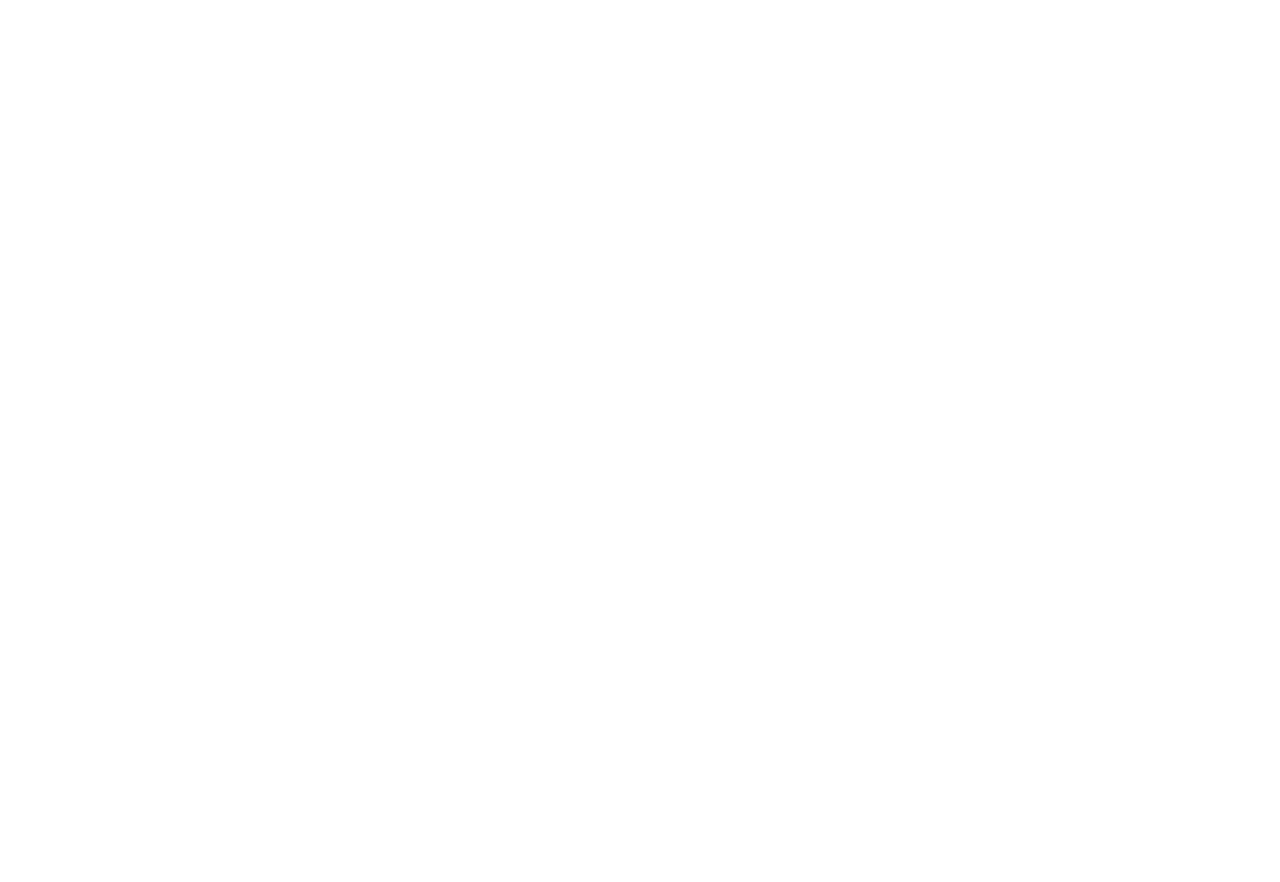
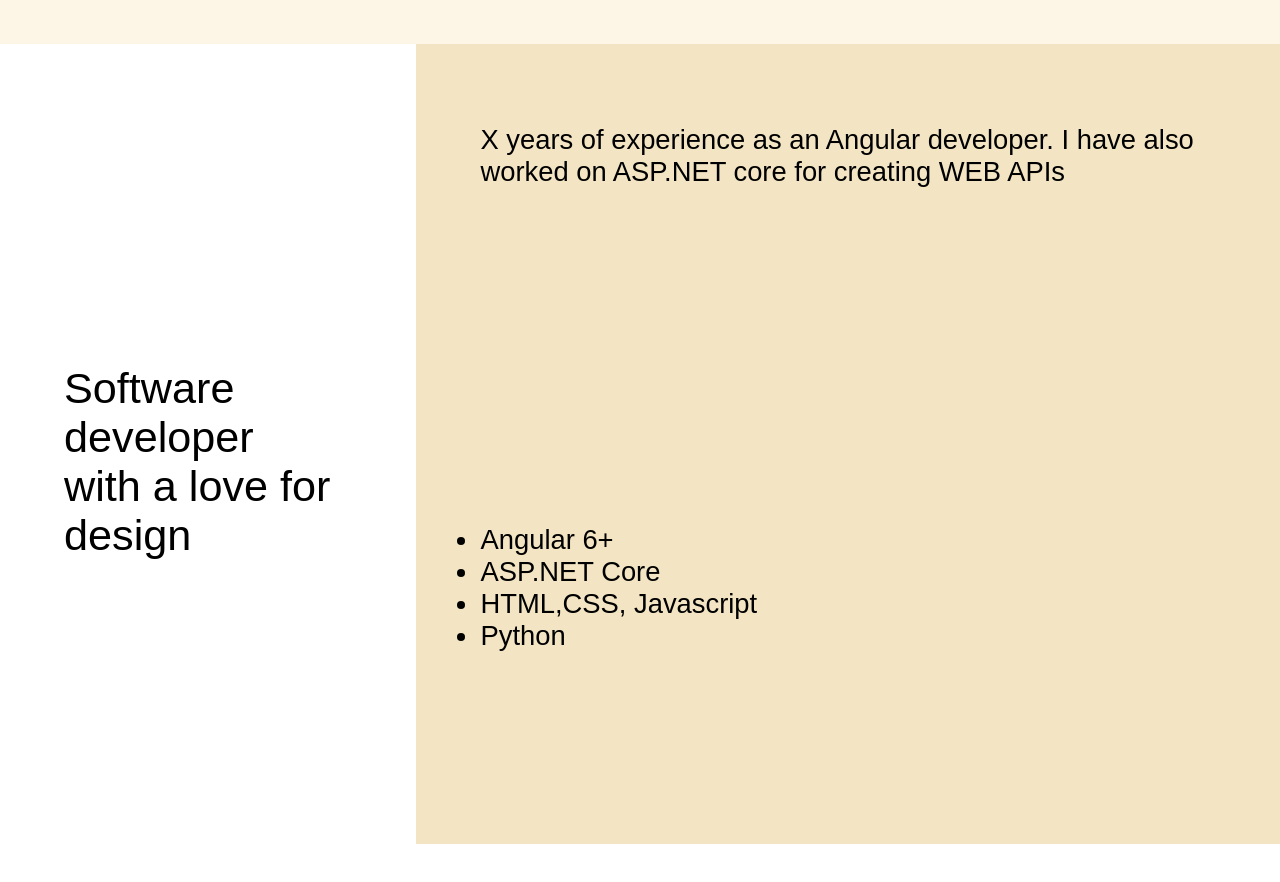
Before and after one commit to AbhishekAjoy/portfolio, an Angular app: page / in a window 1280 px wide. Shown: the part 840-1722 px from the top of the page. Before the commit the page ends 800 px from the top, so only its background shows below. Built offline with nearby package versions, Linux system fonts and the light colour scheme; a web font is replaced by a local one.

Commit message:
about page complete

```diff
--- /dev/null
+++ b/src/app/about/about.component.css
@@ -0,0 +1,22 @@
+.about-container{
+    display: flex;
+    flex-direction: row;
+    height: 100vh;
+}
+.caption{
+    width: 40vw;
+    padding: 40vh 5vw;
+    font-size: 2.7em;
+}
+.desc{
+    font-size:calc(12px + 1.2vw);
+    padding: 10vh 5vw;
+    background-color: #f3e5c3;;
+}
+.skills{
+
+    height: 50vh;
+}
+.experience{
+    height: 50vh;
+}
--- /dev/null
+++ b/src/app/about/about.component.html
@@ -0,0 +1,20 @@
+<div class="about-container">
+    <div class="caption">
+        Software developer <br/>with a love for design
+    </div>
+    <div class="desc">
+        <div class="experience">
+            X years of experience as an Angular developer.
+            I have also worked on ASP.NET core for creating WEB APIs
+        </div>
+
+        <div class="skills">
+            <ul>
+                <li>Angular 6+</li>
+                <li>ASP.NET Core</li>
+                <li>HTML,CSS, Javascript</li>
+                <li>Python</li>
+            </ul>
+        </div>
+    </div>
+</div>
--- /dev/null
+++ b/src/app/about/about.component.ts
@@ -0,0 +1,15 @@
+import { Component, OnInit } from '@angular/core';
+
+@Component({
+  selector: 'app-about',
+  templateUrl: './about.component.html',
+  styleUrls: ['./about.component.css']
+})
+export class AboutComponent implements OnInit {
+
+  constructor() { }
+
+  ngOnInit(): void {
+  }
+
+}
--- a/src/app/app.component.css
+++ b/src/app/app.component.css
@@ -1,11 +1,10 @@
 .app-container{
-    height: 100vh;
     background-color: #FDF6E6;
     color: black;
     padding-left: 10vw;
 }
 .app-content{
-
+    height: 100vh;
     display: flex;
     flex-direction: row;
     justify-content: space-around;
@@ -15,7 +14,7 @@
     font-size: 3vw;
 }
 img#my-photo{
-    margin-top: 10vh;
+    margin-top: 8vh;
     max-height: 500px;
     width: auto;
     height: 70vh;
--- a/src/app/app.component.html
+++ b/src/app/app.component.html
@@ -9,3 +9,4 @@
     </div>
   </div>
 </div>
+<app-about></app-about>
--- a/src/app/app.module.ts
+++ b/src/app/app.module.ts
@@ -3,11 +3,13 @@
 
 import { AppComponent } from './app.component';
 import { NavbarComponent } from './navbar/navbar.component';
+import { AboutComponent } from './about/about.component';
 
 @NgModule({
   declarations: [
     AppComponent,
-    NavbarComponent
+    NavbarComponent,
+    AboutComponent
   ],
   imports: [
     BrowserModule
```
Also changed, not shown: 1 other file (tests, documents, lock files or other folders).
